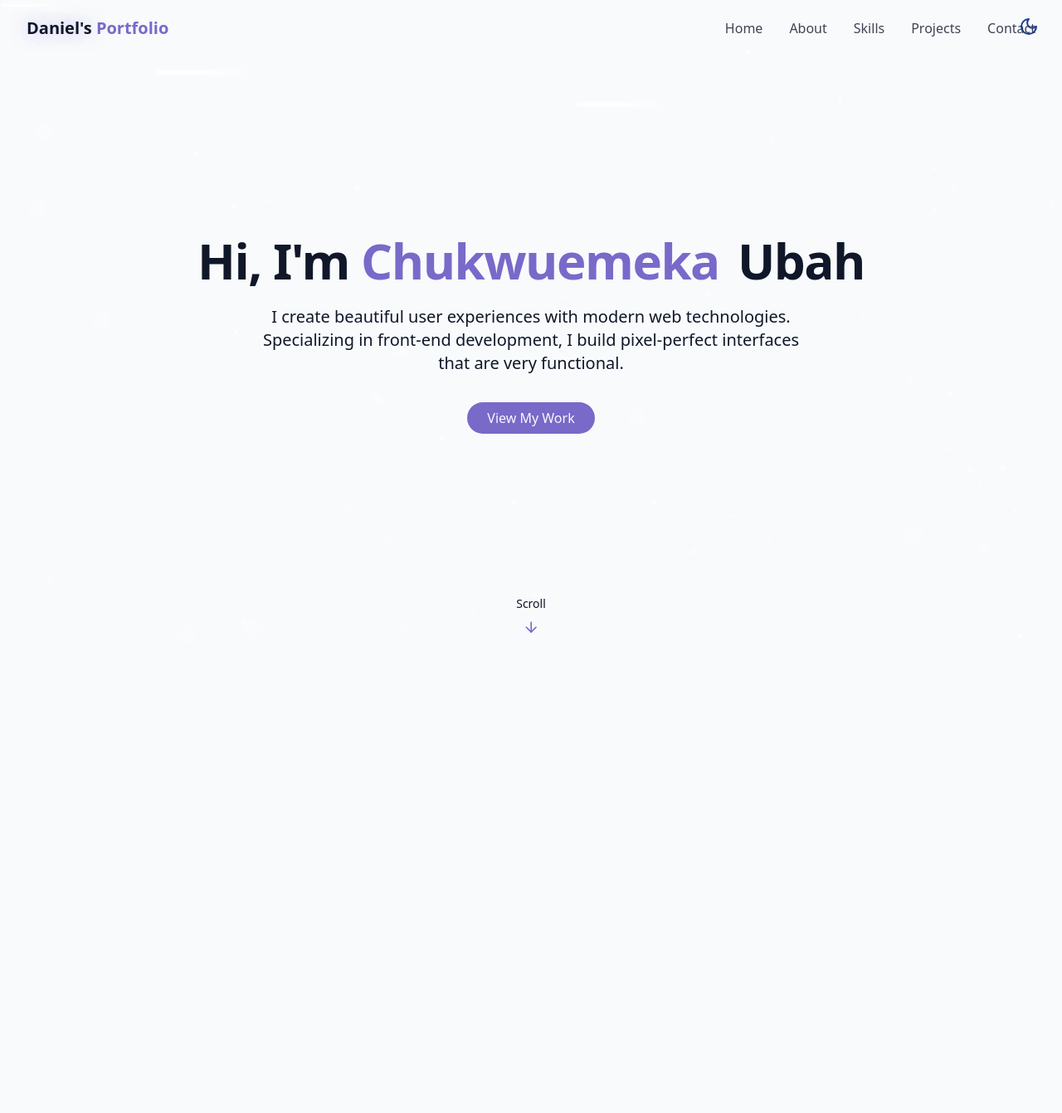
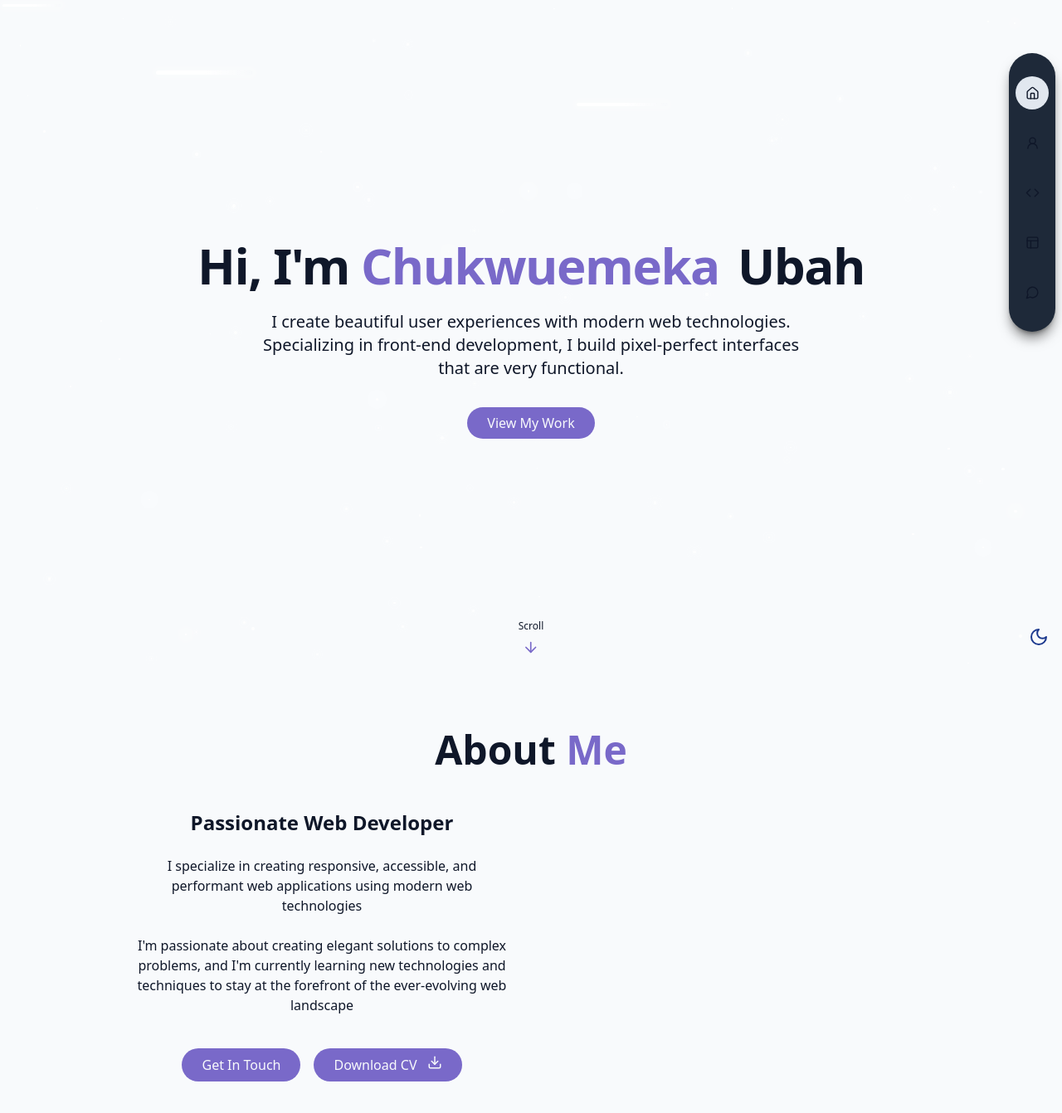
Before and after one commit to dharnnyel/personal-portfolio, a React (Vite) app: page / in a window 1280 px wide. Shown: the top 1342 px of the page at 83% size. Before the commit the page ends 800 px from the top, so only its background shows below. Built offline with nearby package versions, Linux system fonts and the light colour scheme.

Commit message:
modify nav bar position and styles

```diff
--- a/src/components/About.tsx
+++ b/src/components/About.tsx
@@ -1,11 +1,62 @@
-import React from 'react'
+import { Download } from 'lucide-react';
+import React from 'react';
+import { Link } from 'react-router-dom';
 
-type AboutProps = {}
+type AboutProps = {};
 
-const About: React.FC<AboutProps> = (props) => {
-  return (
-    <div>About</div>
-  )
-}
+const About: React.FC<AboutProps> = props => {
+	return (
+		<section
+			id='about'
+			className='py-20 px-4 relative'
+		>
+			<div className='container mx-auto max-w-5xl'>
+				<h2 className='text-4xl md:text-5xl font-bold mb-12 text-center'>
+					About <span className='text-primary'> Me</span>
+				</h2>
 
-export default About
+				<div className='grid grid-cols-1 md:grid-cols-2 gap-12 items-center'>
+					<div className='space-y-6'>
+						<h3 className='text-2xl font-semibold'>
+							Passionate Web Developer
+						</h3>
+
+						<p className='text-muted-foreground text-[15px] sm:text-base'>
+							I specialize in creating responsive,
+							accessible, and performant web applications
+							using modern web technologies
+						</p>
+
+						<p className='text-muted-foreground text-[15px] sm:text-base'>
+							I'm passionate about creating elegant
+							solutions to complex problems, and I'm
+							currently learning new technologies and
+							techniques to stay at the forefront of the
+							ever-evolving web landscape
+						</p>
+
+						<div className='flex flex-col sm:flex-row gap-4 pt-4 justify-center'>
+							<Link
+								to='#contact'
+								className='cosmic-button'
+							>
+								Get In Touch
+							</Link>
+							<a
+								href='/cv.pdf'
+								download='Ubah_Chukwuemeka_Daniel-CV.pdf'
+								className='cosmic-button flex gap-3'
+							>
+								Download CV
+								<Download size={18} />
+							</a>
+						</div>
+					</div>
+					<div></div>
+				</div>
+			</div>
+		</section>
+	);
+};
+
+export default About;
--- a/src/components/HeroSection.tsx
+++ b/src/components/HeroSection.tsx
@@ -10,9 +10,9 @@ const HeroSection: React.FC<HeroSectionProps> = props => {
 			id='hero'
 			className='relative min-h-screen flex flex-col items-center justify-center px-4'
 		>
-			<div className='container max-w-4xl mx-auto text-center z-10'>
-				<div className='space-y-6'>
-					<h1 className='text-4xl md:text-6xl font-bold tracking-tight'>
+			<div className='container max-w-4xl mx-auto text-center z-10 pt-3'>
+				<div className='space-y-4 sm:space-y-6'>
+					<h1 className='text-4xl md:text-6xl font-bold md:tracking-tight'>
 						<span className='opacity-0 animate-fade-in'>
 							Hi, I'm
 						</span>
@@ -25,7 +25,7 @@ const HeroSection: React.FC<HeroSectionProps> = props => {
 							Ubah
 						</span>
 					</h1>
-					<p className='text-lg md:text-xl text-muted-foreground max-w-2xl mx-auto opacity-0 animate-fade-in-delay-3'>
+					<p className='text-[15px] md:text-xl text-muted-foreground max-w-2xl mx-auto opacity-0 animate-fade-in-delay-3'>
 						I create beautiful user experiences with modern
 						web technologies. Specializing in front-end
 						development, I build pixel-perfect interfaces
@@ -38,8 +38,8 @@ const HeroSection: React.FC<HeroSectionProps> = props => {
 				</div>
 			</div>
 
-			<div className='absolute bottom-8 left-1/2 transform -translate-x-1/2 flex flex-col items-center justify-center animate-bounce'>
-				<span className='text-sm text-muted-foreground mb-2'>Scroll</span>
+			<div className='absolute bottom-1 left-1/2 transform -translate-x-1/2 flex flex-col items-center justify-center animate-bounce'>
+				<span className='text-xs text-muted-foreground mb-2'>Scroll</span>
 				<ArrowDown className='h-5 w-5 text-primary' />
 			</div>
 		</section>
--- a/src/components/Navbar.tsx
+++ b/src/components/Navbar.tsx
@@ -1,100 +1,79 @@
 import { navLinks } from '@/lib/data';
 import { cn } from '@/lib/utils';
-import { Hamburger, X } from 'lucide-react';
-import React, { useEffect, useState } from 'react';
-import { Link } from 'react-router-dom';
+import { Menu, X } from 'lucide-react';
+import React, { useState } from 'react';
+import { Link, useNavigate } from 'react-router-dom';
+import ThemeToggle from './ThemeToggle';
 
-type NavbarProps = {};
+type NavProps = {};
 
-const Navbar: React.FC<NavbarProps> = props => {
-	const [isScrolled, setIsScrolled] = useState(false);
+const Navbar: React.FC<NavProps> = props => {
 	const [isMenuOpen, setIsMenuOpen] = useState(false);
+	const [isActive, setIsActive] =
+		useState<sectionId>('hero');
 
-	useEffect(() => {
-		const handleScroll = () => {
-			setIsScrolled(window.screenY > 10);
+	const navigate = useNavigate();
+
+	const handleClick = (id: sectionId) => {
+		setIsActive(id);
+		if (id === 'hero') {
+			navigate('/');
+			document
+				.getElementById('hero')
+				?.scrollIntoView({ behavior: 'smooth' });
+		} else {
+			document
+				.getElementById(id)
+				?.scrollIntoView({ behavior: 'smooth' });
+		}
 	};
-
-		window.addEventListener('scroll', handleScroll);
-
-		return () =>
-			window.removeEventListener('scroll', handleScroll);
-	}, []);
 
 	return (
 		<nav
-			className={cn(
-				'fixed w-full z-40 transition-all duration-300',
-				isScrolled
-					? 'py-3 bg-background/80 backdrop-blur-md shadow-xs'
-					: 'py-5'
-			)}
+			className={`fixed right-0 z-50 flex flex-col py-2 gap-16 justify-between items-center md:pt-16`}
 		>
-			<div className='container flex items-center justify-between'>
-				<Link
-					to='#hero'
-					className='text-xl font-bold text-primary flex items-center'
-				>
-					<span className='relative z-10'>
-						<span className='text-glow text-foreground'>
-							Daniel's
-						</span>{' '}
-						Portfolio
-					</span>
-				</Link>
-
-				{/* Nav for desktop */}
-				<div className='hidden md:flex space-x-8'>
-					{navLinks.map((link, index) => (
-						<Link
-							to={link.href}
-							key={index}
-							className='text-foreground/80 hover:text-primary transition-colors duration-300'
-						>
-							{link.name}
-						</Link>
-					))}
-				</div>
-
-				{/* TODO: MAKE MOBILE NAV A FLOATING NAV AFTER THE WHOLE DESIGN */}
-				{/* Nav for mobile */}
 			<button
 				onClick={() => setIsMenuOpen(prev => !prev)}
 				className='md:hidden p-2 text-foreground z-50'
-					aria-label={
-						isMenuOpen ? 'Close Menu' : 'Open Menu'
-					}
+				aria-label={isMenuOpen ? 'Close Menu' : 'Open Menu'}
 			>
-					{isMenuOpen ? (
-						<X size={24} />
-					) : (
-						<Hamburger size={24} />
-					)}
+				{isMenuOpen ? <X size={24} /> : <Menu size={24} />}
 			</button>
-
 			<div
 				className={cn(
-						'fixed inset-0 bg-background/95 backdrop-blur-md z-40 flex flex-col items-center justify-center',
-						'transition-all duration-300 md:hidden',
+					'backdrop-filter backdrop-blur-xs bg-gray-800 dark:bg-white/10 shadow-lg/50 rounded-full h-fit transform transition-transform duration-300 md:translate-x-0 md:mr-2',
 					isMenuOpen
-							? 'opacity-100 pointer-events-auto'
-							: 'opacity-0 pointer-events-none'
+						? 'translate-x-0 mr-1'
+						: 'translate-x-full'
 				)}
 			>
-					<div className='flex flex-col space-y-8 text-xl'>
+				<div className='space-y-5 py-7 px-2 rounded-full'>
 					{navLinks.map((link, index) => (
-							<Link
-								to={link.href}
+						<a
+							href={`${
+								link.href === 'hero' ? '/' : `#${link.href}`
+							}`}
 							key={index}
-								className='text-foreground/80 hover:text-primary transition-colors duration-300'
-								onClick={() => setIsMenuOpen(false)}
+							className={cn(
+								'cursor-pointer flex flex-col gap-2 justify-center items-center rounded-full h-10 w-10',
+								isActive === link.href
+									? 'bg-border'
+									: 'bg-transparent'
+							)}
+							onClick={e => {
+								if (link.href === 'hero') {
+									e.preventDefault();
+								}
+								handleClick(link.href);
+								setIsMenuOpen(false);
+							}}
 						>
-								{link.name}
-							</Link>
+							<link.icon size={17} />
+						</a>
 					))}
 				</div>
 			</div>
-			</div>
+			{/* <ThemeToggle /> */}
 		</nav>
 	);
 };
--- a/src/components/ThemeToggle.tsx
+++ b/src/components/ThemeToggle.tsx
@@ -31,7 +31,7 @@ const ThemeToggle = () => {
 	return (
 		<button
 			onClick={toggleTheme}
-			className={cn('fixed max-sm:hidden top-3 right-5 z-50 p-2 rounded-full transition-colors duration-300 cursor-pointer', 'focus:outline-hidden')}
+			className={cn('fixed bottom-3 right-2 z-50 p-2 rounded-full transition-colors duration-300 cursor-pointer', 'focus:outline-hidden')}
 		>
 			{isDarkMode ? (
 				<Sun className='h-6 w-6 text-yellow-300' />
--- a/src/components/index.ts
+++ b/src/components/index.ts
@@ -1,7 +1,13 @@
+import About from './About';
 import HeroSection from './HeroSection';
 import Navbar from './Navbar';
 import StarBackground from './StarBackground';
 import ThemeToggle from './ThemeToggle';
 
-
-export { Navbar, StarBackground, ThemeToggle, HeroSection };
+export {
+	Navbar,
+	StarBackground,
+	ThemeToggle,
+	HeroSection,
+	About,
+};
--- a/src/lib/data.ts
+++ b/src/lib/data.ts
@@ -1,9 +1,21 @@
+import {
+	Code,
+	Home,
+	Layout,
+	MessageCircle,
+	User2,
+} from 'lucide-react';
+
 const navLinks: navLink[] = [
-	{ name: 'Home', href: '#hero' },
-	{ name: 'About', href: '#about' },
-	{ name: 'Skills', href: '#skills' },
-	{ name: 'Projects', href: '#projects' },
-	{ name: 'Contact', href: '#contact' },
+	{ name: 'Home', href: 'hero', icon: Home },
+	{ name: 'About', href: 'about', icon: User2 },
+	{ name: 'Skills', href: 'skills', icon: Code },
+	{ name: 'Projects', href: 'projects', icon: Layout },
+	{
+		name: 'Contact',
+		href: 'contact',
+		icon: MessageCircle,
+	},
 ];
 
 export { navLinks };
--- a/src/pages/Home.tsx
+++ b/src/pages/Home.tsx
@@ -1,4 +1,10 @@
-import { HeroSection, Navbar, StarBackground, ThemeToggle } from '@/components'
+import {
+	About,
+	HeroSection,
+	Navbar,
+	StarBackground,
+	ThemeToggle,
+} from '@/components';
 
 const Home = () => {
 	return (
@@ -15,10 +21,11 @@ const Home = () => {
 			{/* Main Content */}
 			<main>
 				<HeroSection />
+				<About />
 			</main>
 			{/* Footer */}
 		</div>
-  )
-}
+	);
+};
 
-export default Home
+export default Home;
--- a/src/types/global.d.ts
+++ b/src/types/global.d.ts
@@ -1,3 +1,5 @@
+import { LucideIcon } from 'lucide-react';
+
 declare global {
 	type StarProps = {
 		id: number;
@@ -19,8 +21,11 @@ declare global {
 
 	type navLink = {
 		name: string;
-		href: string;
+		href: sectionId;
+		icon: LucideIcon;
 	};
+
+	type sectionId = 'hero' | 'about' | 'skills' | 'projects' | 'contact'
 }
 
 export {};
```
Also changed, not shown: 1 other file (tests, documents, lock files or other folders). Lines whose indentation alone changed are shown as unchanged.
